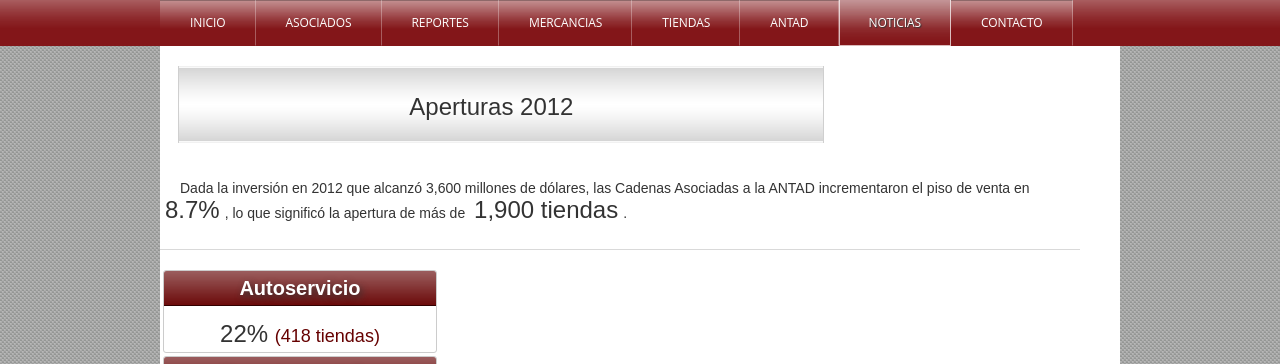
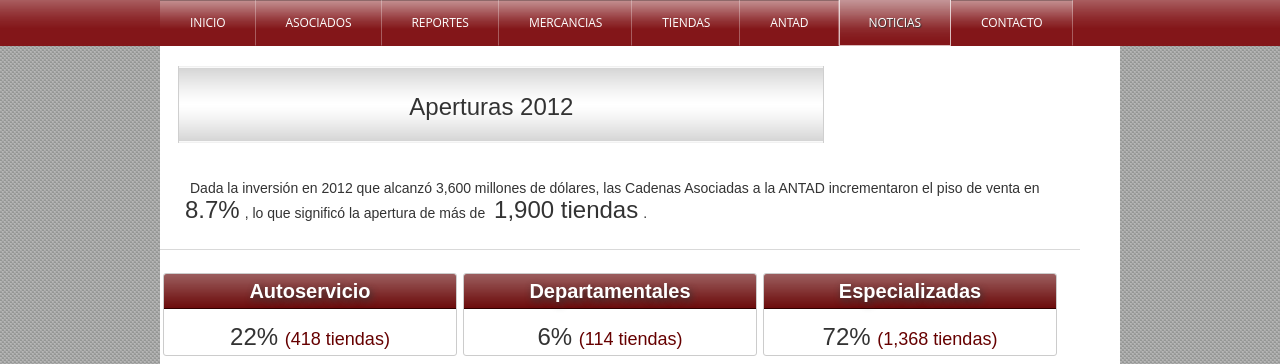
Before and after one commit to lhkingkong/dirantad, a PHP site: page /aperturas.php in a window 1280 px wide. Shown: the part 379-743 px from the top of the page. Run offline with PHP 8.4, Linux system fonts and the light colour scheme; the visitor is signed in with stand-in values (Sample User, id 1).

Commit message:
cambios de margen,etc

```diff
--- a/aperturas.php
+++ b/aperturas.php
@@ -59,10 +59,10 @@ $currentA='noticias'; ?>
 		<div class="titulomovil">
 			<p><titulos>Aperturas 2012</titulos></p>
 		</div>
-      <p style="text-indent:20px;">Dada la inversión en 2012 que alcanzó 3,600 millones de dólares, las Cadenas Asociadas a la ANTAD incrementaron el piso de venta en <span class="percent">8.7%</span>, lo que significó la apertura de más de <span class="percent">1,900 tiendas</span>.</p>
+      <p class="textContainerIndent">Dada la inversión en 2012 que alcanzó 3,600 millones de dólares, las Cadenas Asociadas a la ANTAD incrementaron el piso de venta en <span class="percent">8.7%</span>, lo que significó la apertura de más de <span class="percent">1,900 tiendas</span>.</p>
       <hr />
     </div>
-    <div class="one-third column">
+    <div class="one-third column floatLeft">
       <div class="boxA">
         <h3>Autoservicio </h3>
         <div class="percent">
@@ -70,7 +70,7 @@ $currentA='noticias'; ?>
         </div>
       </div>
     </div>
-    <div class="one-third column">
+    <div class="one-third column floatLeft">
       <div class="boxA">
         <h3>Departamentales</h3>
         <div class="percent">
@@ -78,7 +78,7 @@ $currentA='noticias'; ?>
         </div>
       </div>
     </div>
-    <div class="one-third column">
+    <div class="one-third column floatLeft">
       <div class="boxA">
         <h3>Especializadas</h3>
         <div class="percent">
--- a/comites.php
+++ b/comites.php
@@ -81,7 +81,7 @@ $currentA='antad'; ?>
     <div class="clear"></div>
     <div class="sixteen columns">
 
-      <p>Les presentamos los diversos comités de trabajo constituidos en la asociación ANTAD.</p>
+      <p class="textContainerIndent">Les presentamos los diversos comités de trabajo constituidos en la asociación ANTAD.</p>
       <div id="accordion">
         <h3>ANÁLISIS Y ESTUDIOS FINANCIEROS</h3>
         <div>
--- a/consejo.php
+++ b/consejo.php
@@ -60,7 +60,7 @@ $currentA='antad'; ?>
 		<p style="text-indent:20px;">El consejo directivo está constituído por los asociados fundadores, asociados estratégicos y asociados activos</p>
 		<hr />
     </div>
-    <div class="one-third column">
+    <div class="one-third column floatLeft">
       <div class="boxA">
         <h3>Asociados Fundadores</h3>
         <div class="list_block">
@@ -79,7 +79,7 @@ $currentA='antad'; ?>
         </div>
       </div>
     </div>
-    <div class="one-third column">
+    <div class="one-third column floatLeft">
       <div class="boxA">
         <h3>Asociados Estratégicos</h3>
         <div class="list_block">
@@ -93,7 +93,7 @@ $currentA='antad'; ?>
         </div>
       </div>
     </div>
-    <div class="one-third column">
+    <div class="one-third column floatLeft">
       <div class="boxA">
         <h3>Asociados Activos</h3>
         <div class="list_block">
--- a/contacto.php
+++ b/contacto.php
@@ -64,7 +64,7 @@ $currentA='contacto'; ?>
 	  </div>
     <div class="clear"></div>
 			</div>
-		<div class="one-second column">
+		<div class="one-second column contactoMargin">
 		  <h1 class="red">Dirección</h1>
             <table>
             <tr>
@@ -102,7 +102,7 @@ $currentA='contacto'; ?>
             </table>
 		</div>
 
-		<div class="one-second column">
+		<div class="one-second column contactoMargin">
 			<h1 class="red">Formulario de Contacto</h1>
 
 			<p class="required_info">Todos los campos son requeridos<span>*</span></p>
--- a/css/base.css
+++ b/css/base.css
@@ -865,3 +865,11 @@ a:hover .libro{
 .paddingRight{
 	margin-right:5%;
 }
+.textContainerIndent{
+	text-indent:10px;
+	margin:0 20px;
+}
+.contactoMargin{
+	margin-top:20px;
+	margin-left:20px;
+}
--- a/css/skeleton.css
+++ b/css/skeleton.css
@@ -44,9 +44,7 @@
 	padding-bottom:15px;
 }
 .loginForm .contenidoA {
-	/*margin: 10px auto;
-	box-shadow: 3px 3px 7px #333;
-	border-radius:5px;*/
+	padding:0 !important;
 }
 margin: 10px auto;
 	box-shadow: 3px 3px 7px #333;
@@ -132,7 +130,7 @@ margin: 10px auto;
 	/*overflow:auto;*/
 }
 .container .one-third.column {
-	width: 280px;
+	width: 300px;
 }
 .container .two-thirds.column {
 	width: 620px;
--- a/eventos.php
+++ b/eventos.php
@@ -63,10 +63,10 @@ $currentA='noticias'; ?>
     </div>
     <div class="clear"></div>
     <div class="sixteen columns">
-      <p>Los eventos organizados por el ANTAD en 2014</p>
+      <p class="textContainerIndent">Los eventos organizados por el ANTAD en 2014</p>
       <hr />
     </div>
-    <div class="one-third column"> <a href="http://www.expoantad.net" target="_blank">
+    <div class="one-third column" style="margin:0 auto;"> <a href="http://www.expoantad.net" target="_blank">
       <div class="boxA">
         <h3>Expo ANTAD</h3>
         <img src="images/eventos/expoANTAD.jpg"> </div>
--- a/footer.php
+++ b/footer.php
@@ -41,8 +41,8 @@
     </div>
     <div class="four columns floatRight paddingRight" style="text-align:right"> <img src="images/logo_antad_foot_30_anos.png"/> </div>
      <div class="sixteen columns clearfix" style="color:white" >
- 	  <p align="center">
-	  <div class="url">Desarrollado por IPSight Solutions S.A. De C.V.
+ 	  <p>
+	  <div class="url" style="text-align:center;">Desarrollado por IPSight Solutions S.A. De C.V.
       <a href="http://www.ipsight.net" style="color:#CCF !important;">www.ipsight.net</a><br />
       </div>
 	  </p>
--- a/inicio.php
+++ b/inicio.php
@@ -199,7 +199,7 @@ $total_especial = number_format($count['NUMERO'],0);
       <div class="titulomovil">
         <p><titulos>Bienvenido al directorio ANTAD 2014</titulos></p>
       </div>
-      <p style="text-indent:20px;">Aquí encontrará información relacionada con la  Asociación Nacional de Tiendas de Autoservicios y Departamentales &quot;ANTAD&quot;, así como las Cadenas Asociadas.</p>
+      <p class="textContainerIndent">Aquí encontrará información relacionada con la  Asociación Nacional de Tiendas de Autoservicios y Departamentales &quot;ANTAD&quot;, así como las Cadenas Asociadas.</p>
       <hr />
     </div>
     <?php /*?></div>
--- a/proyecciones.php
+++ b/proyecciones.php
@@ -57,10 +57,10 @@ $currentA='noticias'; ?>
 		<div class="titulomovil">
 			<p><titulos>Proyecciones 2014</titulos></p>
 		</div>
-            <p style="text-indent:20px;">Se estima para el 2014 un crecimiento nominal a unidades iguales de 5.0% integrado por el crecimiento en Autoservicios de 3.7%, en Tiendas Departamentales de 9.0% y en Especializadas de 6.0%.</p>
-<p style="text-indent:20px;">Dada la inversión en nuevas unidades, se estima un crecimiento nominal a unidades totales de 11.5%, formado por el crecimiento de Autoservicios de 10.0%, en las Tiendas Departamentales de 13.5% y en Especializadas de 13.0%.</p>
+            <p class="textContainerIndent">Se estima para el 2014 un crecimiento nominal a unidades iguales de 5.0% integrado por el crecimiento en Autoservicios de 3.7%, en Tiendas Departamentales de 9.0% y en Especializadas de 6.0%.</p>
+<p class="textContainerIndent">Dada la inversión en nuevas unidades, se estima un crecimiento nominal a unidades totales de 11.5%, formado por el crecimiento de Autoservicios de 10.0%, en las Tiendas Departamentales de 13.5% y en Especializadas de 13.0%.</p>
         <hr />
-        <span style="background-color:#666; padding:8px; color:#FFF;">Descargar PDF <a href="downloads/proyeccion-2014.pdf" target="new"><img src="images/pdf.png" alt="PDF"></a></span>
+        <div style="text-align:center;"><span style="background-color:#666; padding:8px; color:#FFF; text-align:center;">Descargar PDF <a href="downloads/proyeccion-2014.pdf" target="new"><img src="images/pdf.png" alt="PDF"></a></span></div>
         <div class="clear"></div>
 		</div>
 
--- a/relaciones.php
+++ b/relaciones.php
@@ -72,7 +72,7 @@ $currentA='antad'; ?>
     <div class="clear"></div>
     <div class="sixteen columns">
 <br>
-      <p>ANTAD colabora en forma constante con Organismos para el logro de objetivos comunes. Estos foros tienen como objetivo principal proporcionar canales apropiados para que industriales y comerciantes intercambien opiniones y conocimientos con el propósito de cristalizar negocios que permitan brindar nuevas oportunidades para el comercio.</p>
+      <p class="textContainerIndent">ANTAD colabora en forma constante con Organismos para el logro de objetivos comunes. Estos foros tienen como objetivo principal proporcionar canales apropiados para que industriales y comerciantes intercambien opiniones y conocimientos con el propósito de cristalizar negocios que permitan brindar nuevas oportunidades para el comercio.</p>
     </div>
     <div class="clear"></div>
     <div id="tabs" style="margin:2%;">
--- a/tiendas.php
+++ b/tiendas.php
@@ -92,7 +92,7 @@ $currentA='tiendas';
 				<div class="titulomovil">
 					<p><titulos>Los Formatos de Tiendas</titulos></p>
 				</div>
-			<p style="text-indent:20px;">Para analizar objetivamente la estructura de cada una de las Cadenas Asociadas, ANTAD presenta los formatos de tiendas que maneja el Comercio Detallista en México, además de los servicios que brinda este sector.</p>
+			<p class="textContainerIndent">Para analizar objetivamente la estructura de cada una de las Cadenas Asociadas, ANTAD presenta los formatos de tiendas que maneja el Comercio Detallista en México, además de los servicios que brinda este sector.</p>
 		</div>
         <div class="clear"></div>
       <div id="tabs" style="margin:2%;">
```
Also changed, not shown: libros.php (+4 -4 lines), images/logo_antad_foot_30_anos - Copy.png (added), images/logo_antad_foot_30_anos.png.
